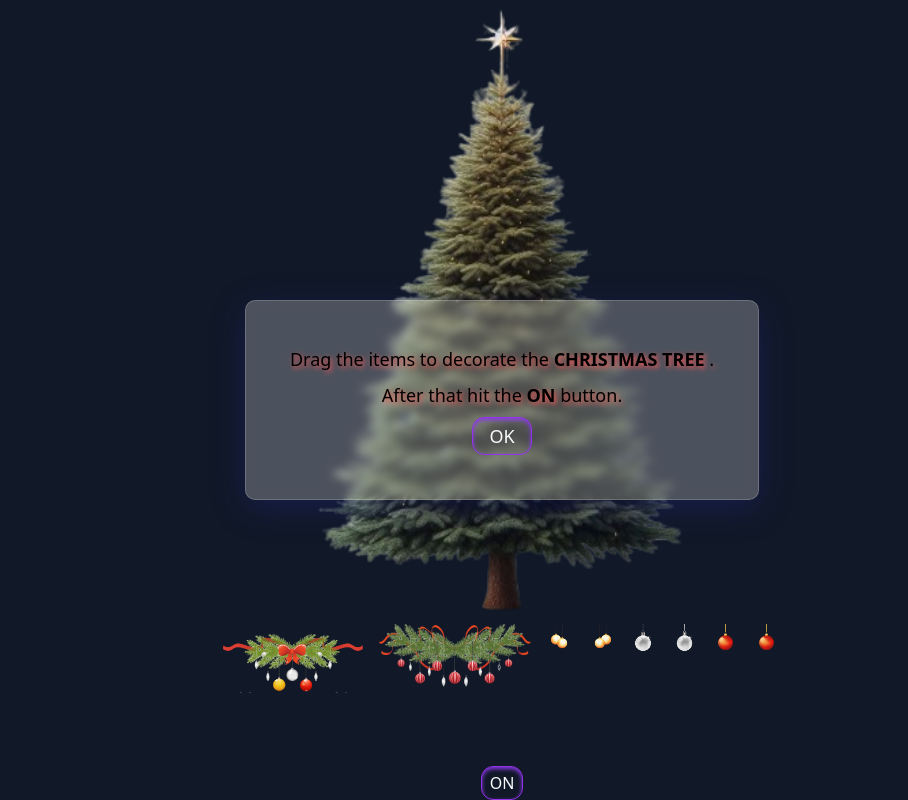
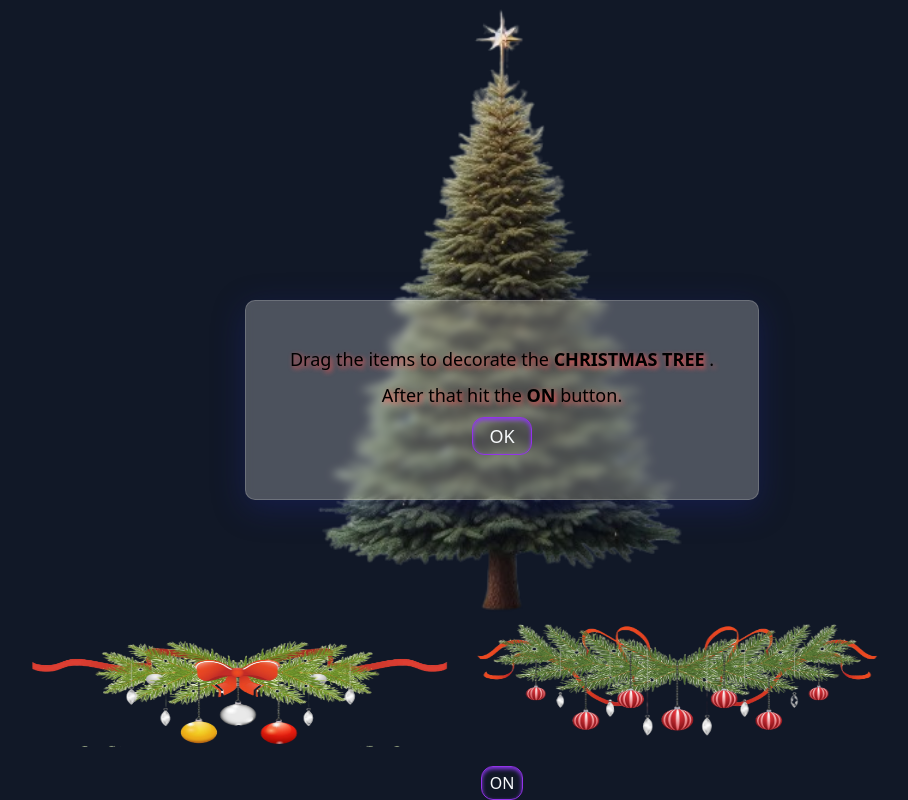
Before and after one commit to sandeep-233/Christmas-special, a React (Create React App) app: page / in a window 1280 px wide. Shown: the whole page, without its empty margins (138-1046 px from the left). Built offline with nearby package versions, Linux system fonts and the light colour scheme.

Commit message:
change in css

```diff
--- a/src/App.js
+++ b/src/App.js
@@ -105,7 +105,7 @@
         }
       </div>
 
-        <div className="flex gap-2">
+        <div className="flex gap-2 flex-wrap">
           <Draggable>
           <img
           src={deco1_img}
```
